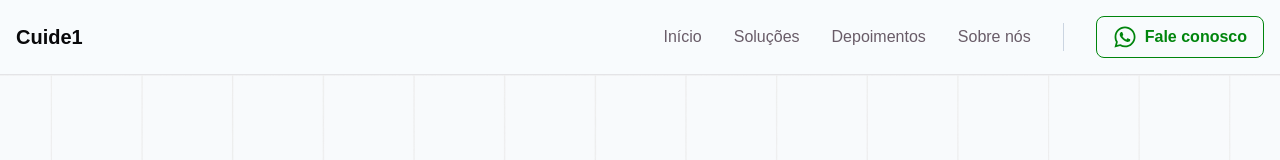
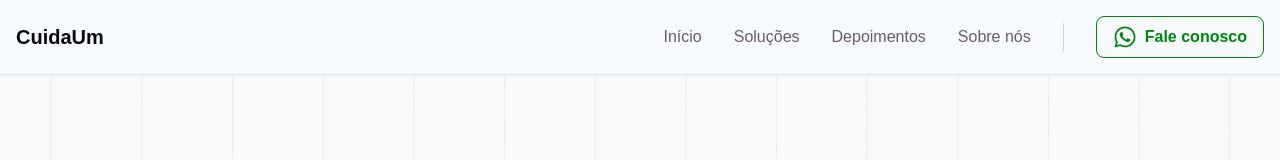
Before and after one commit to httpsyan/cuidaum-website, a Next.js app: page / in a window 1280 px wide. Shown: the top 160 px of the page. Built offline with nearby package versions, Linux system fonts and the light colour scheme.

Commit message:
fix: update logo name

```diff
--- a/src/components/header/header.tsx
+++ b/src/components/header/header.tsx
@@ -8,7 +8,7 @@
       <div className="container mx-auto px-4 py-4">
         <nav className="flex items-center justify-between">
           <div className="flex items-center gap-2">
-            <span className="font-semibold text-xl">Cuide1</span>
+            <span className="font-semibold text-xl">CuidaUm</span>
           </div>
 
           <div className="hidden md:flex items-center gap-8">
```
Also changed, not shown: 1 other file (tests, documents, lock files or other folders).
